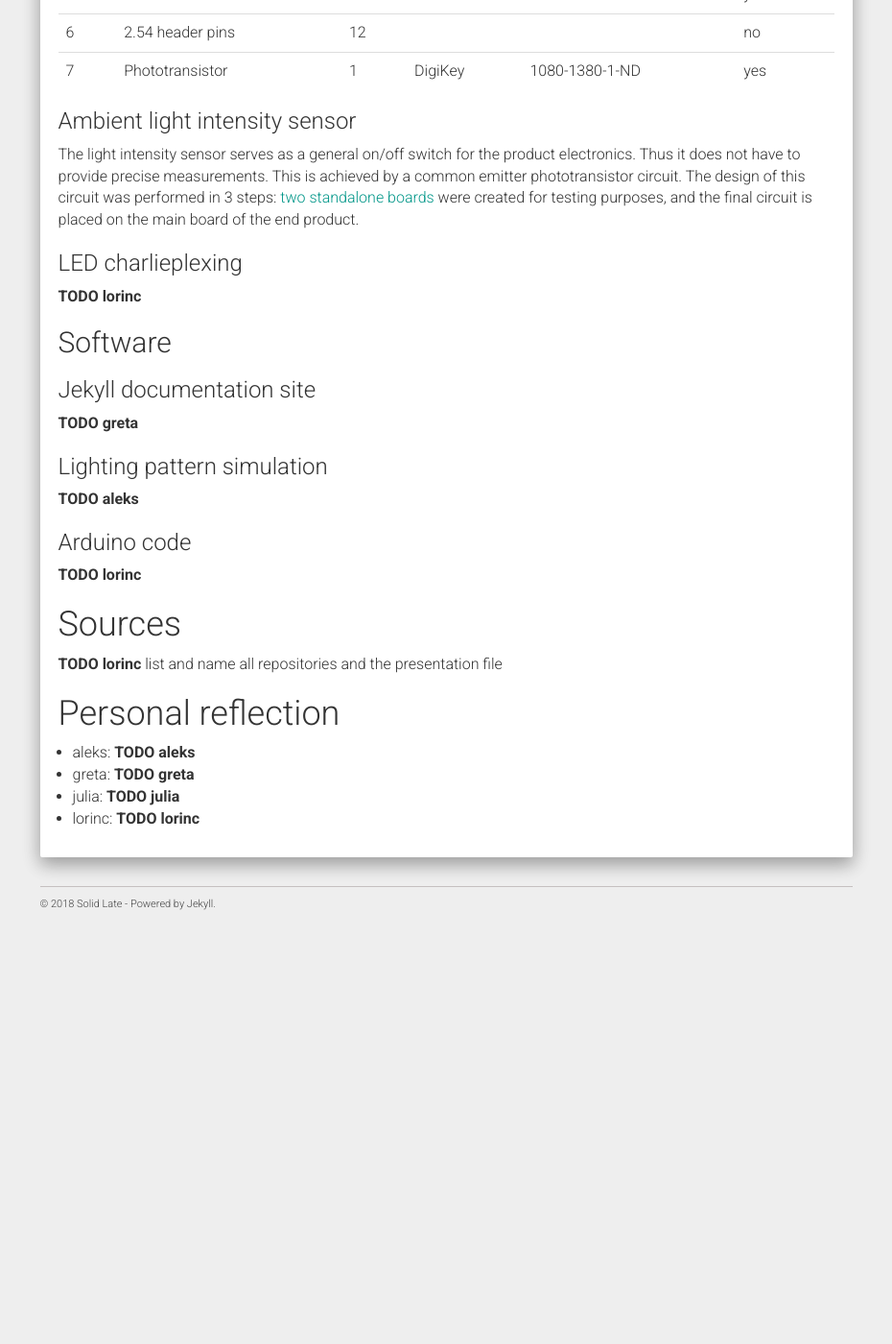
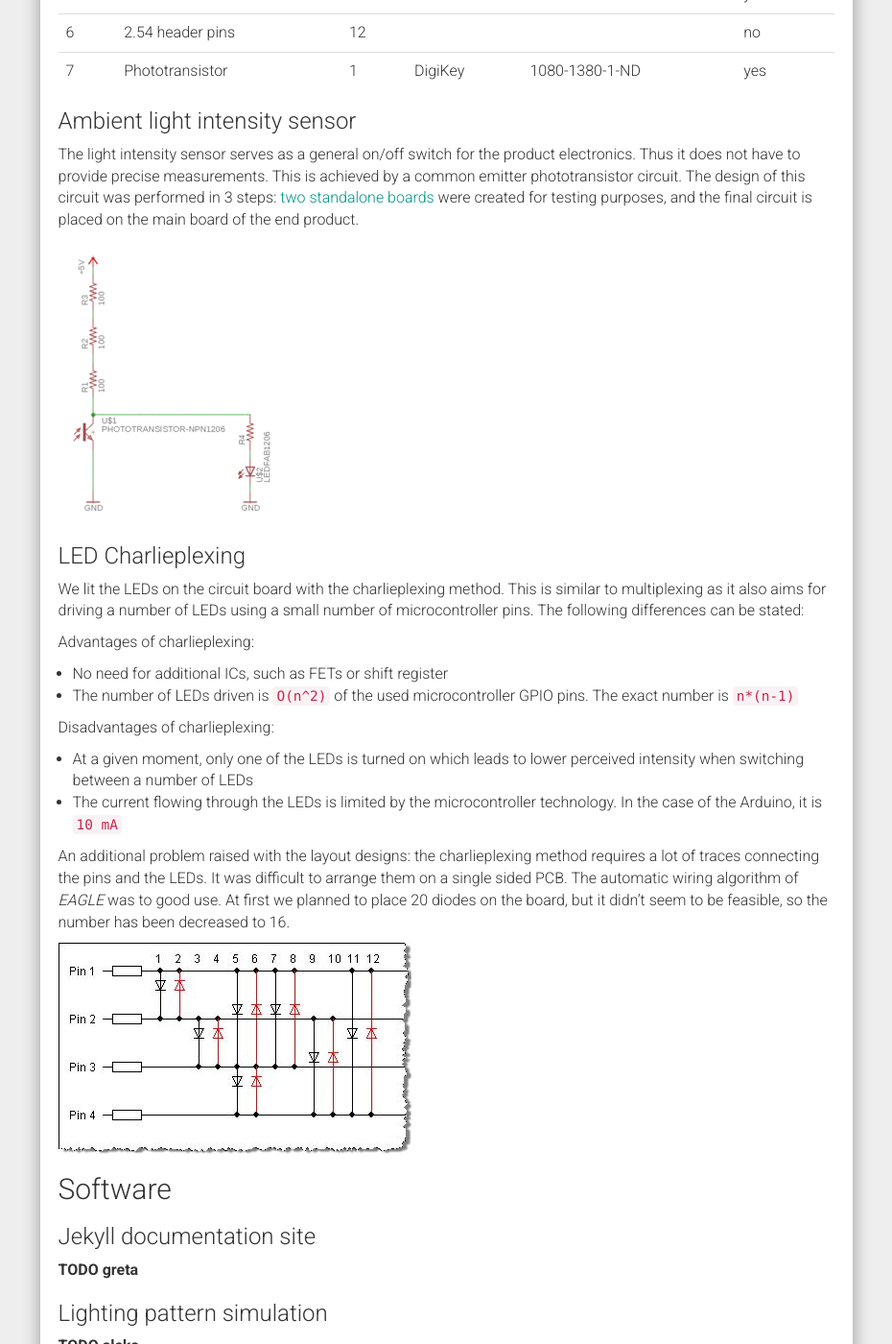
Before and after one commit to solid-late/solid-late.github.io, a Jekyll site: the page built from summary-report.md, in a window 1280 px wide and 1400 px high, scrolled down 1204 px. Shown: the whole window at 96% size, without its empty margins (321-1251 px from the left). Built offline with Jekyll 4.4.1, drawn with Linux system fonts in a browser that asks for light colours; nearby versions of some CDN libraries; before the commit the page ends 2181 px from its top, so only the background shows below that.

Commit message:
finishing up electronics components in summary-report

```diff
--- a/summary-report.md
+++ b/summary-report.md
@@ -53,8 +53,22 @@ The following table lists the exact number of electronic components used in the
 ### Ambient light intensity sensor
 The light intensity sensor serves as a general on/off switch for the product electronics. Thus it does not have to provide precise measurements. This is achieved by a common emitter phototransistor circuit. The design of this circuit was performed in 3 steps: [two standalone boards](/example-board/) were created for testing purposes, and the final circuit is placed on the main board of the end product.
 
-### LED charlieplexing
-**TODO lorinc**
+![Phototransistor circuit](/static/img/example-board/schematic.gif)
+
+### LED Charlieplexing
+We lit the LEDs on the circuit board with the charlieplexing method. This is similar to multiplexing as it also aims for driving a number of LEDs using a small number of microcontroller pins. The following differences can be stated:
+
+Advantages of charlieplexing:
+- No need for additional ICs, such as FETs or shift register
+- The number of LEDs driven is `O(n^2)` of the used microcontroller GPIO pins. The exact number is `n*(n-1)`
+
+Disadvantages of charlieplexing:
+- At a given moment, only one of the LEDs is turned on which leads to lower perceived intensity when switching between a number of LEDs
+- The current flowing through the LEDs is limited by the microcontroller technology. In the case of the Arduino, it is `10 mA`
+
+An additional problem raised with the layout designs: the charlieplexing method requires a lot of traces connecting the pins and the LEDs. It was difficult to arrange them on a single sided PCB. The automatic wiring algorithm of *EAGLE* was to good use. At first we planned to place 20 diodes on the board, but it didn't seem to be feasible, so the number has been decreased to 16.
+
+![Charlieplexing circuit](/static/img/charlieplexing/charlieplexing_circuit_4pin.jpg)
 
 Software
 --------
```
